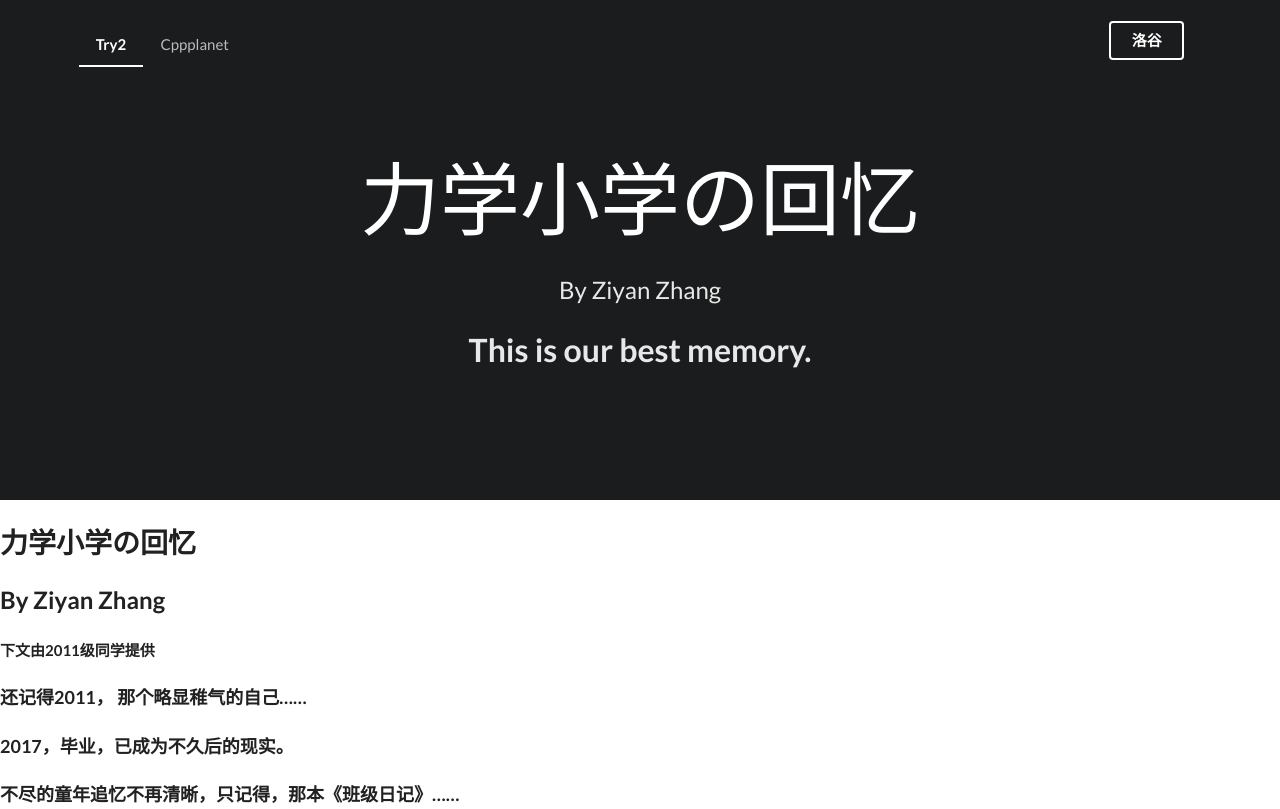
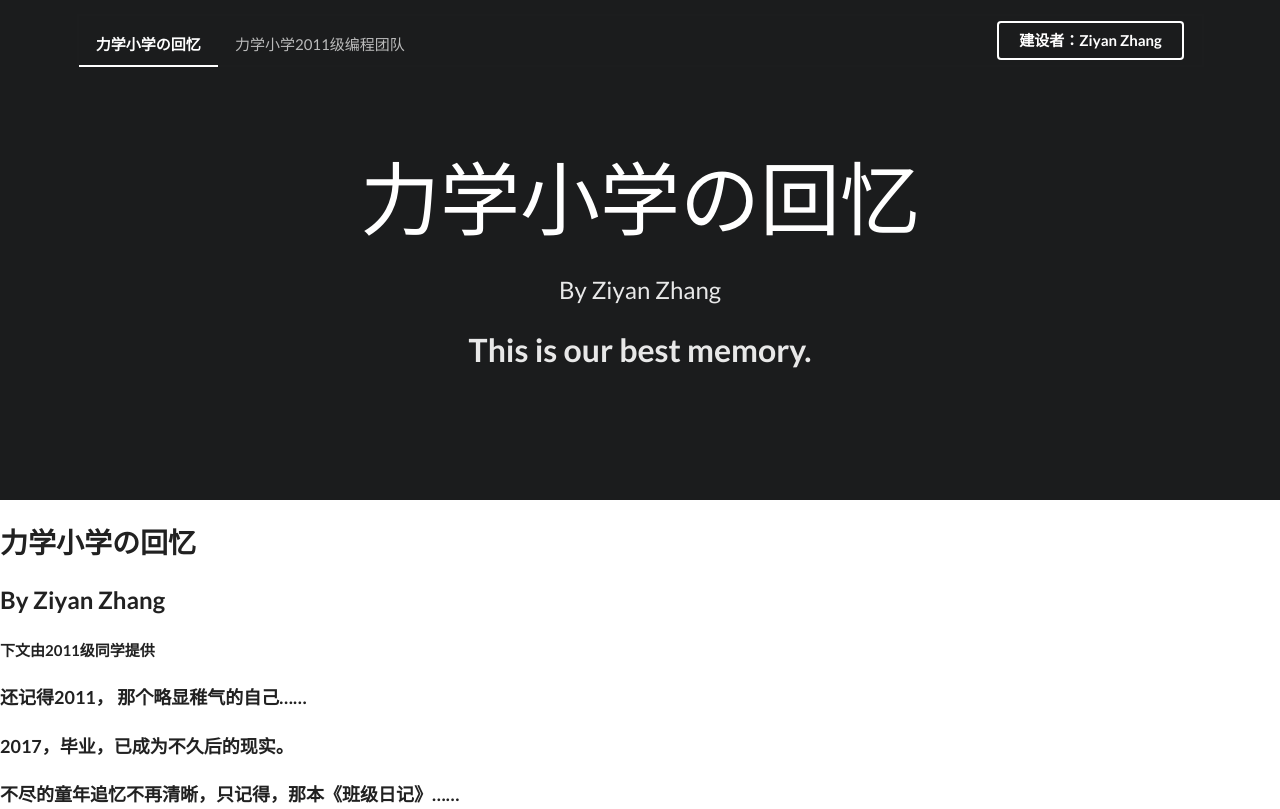
Before and after one commit to NanjingCpp/lxxx-homepage, a plain HTML site: page index.html in a window 1280 px wide. Shown: the top 809 px of the page. Drawn offline with nearby package versions, Linux system fonts and the light colour scheme.

Commit message:
Update index.html

```diff
--- a/index.html
+++ b/index.html
@@ -90,7 +90,7 @@
     <div class="ui large top fixed hidden menu">
         <div class="ui container">
             <a class="active item">力学小学の回忆</a>
-            <a class="item" target="_blank" href="https://https://lxxxcoders.github.io/homepage/">力学小学2010级编程团队</a>
+            <a class="item" target="_blank" href="https://lxxxcoders.github.io/homepage/">力学小学2011级编程团队</a>
             <div class="right menu">
                 <div class="item">
                     <a class="ui button" target="_blank" href="https://github.com/TouristDream">建设者：Ziyan Zhang</a>
@@ -104,10 +104,10 @@
         <div class="ui inverted vertical masthead center aligned segment">
             <div class="ui container">
                 <div class="ui large secondary inverted pointing menu">
-                    <a class="active item">Try2</a>
-                    <a class="item" target="_blank" href="https://cppplanet.github.io">Cppplanet</a>
+                    <a class="active item">力学小学の回忆</a>
+                    <a class="item" target="_blank" href="https://lxxxcoders.github.io/homepage/">力学小学2011级编程团队</a>
                     <div class="right item">
-                        <a class="ui inverted button" target="_blank" href="https://www.luogu.org">洛谷</a>
+                        <a class="ui inverted button" target="_blank" href="https://github.com/TouristDream">建设者：Ziyan Zhang</a>
                     </div>
                 </div>
             </div>
```
